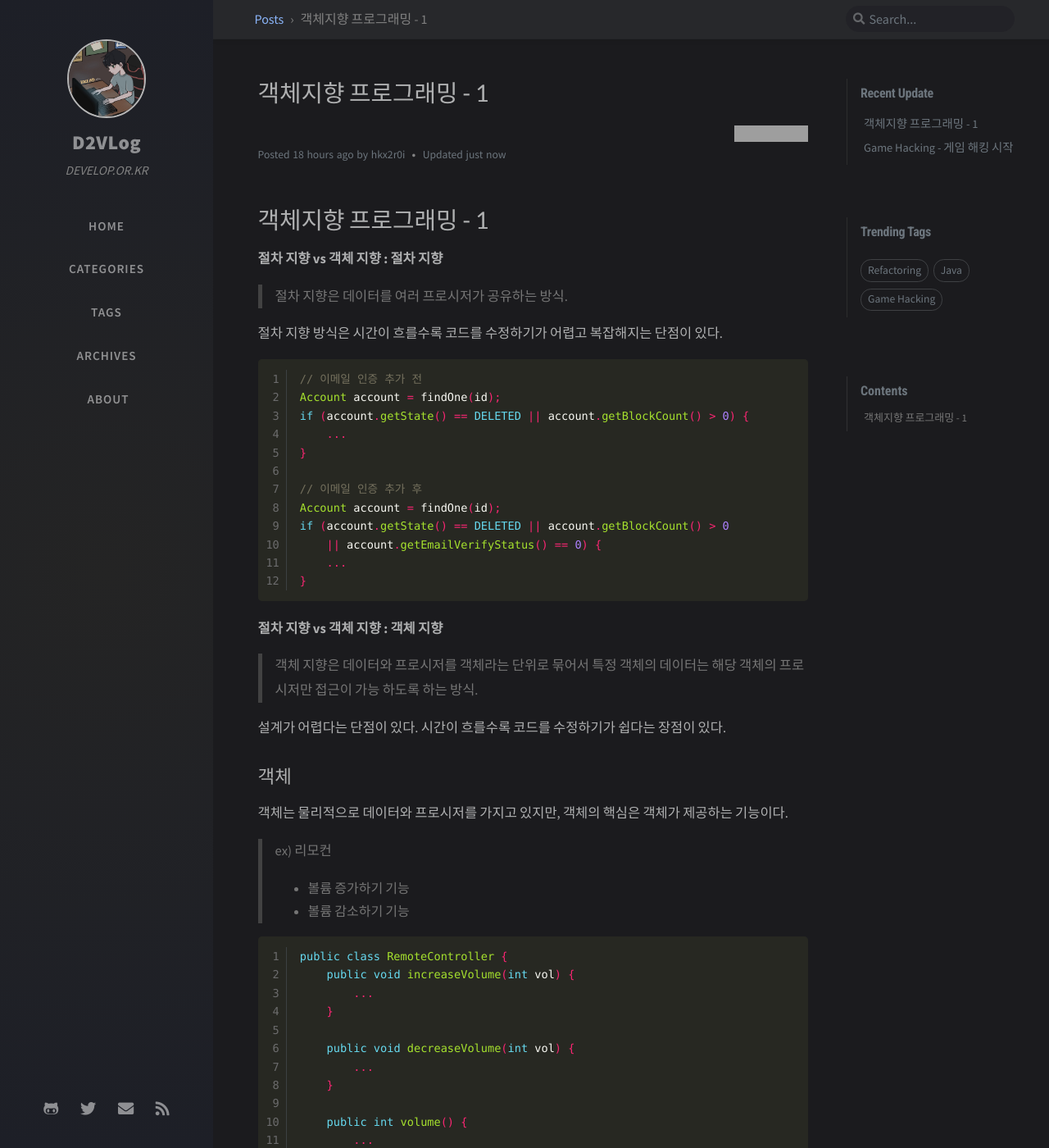
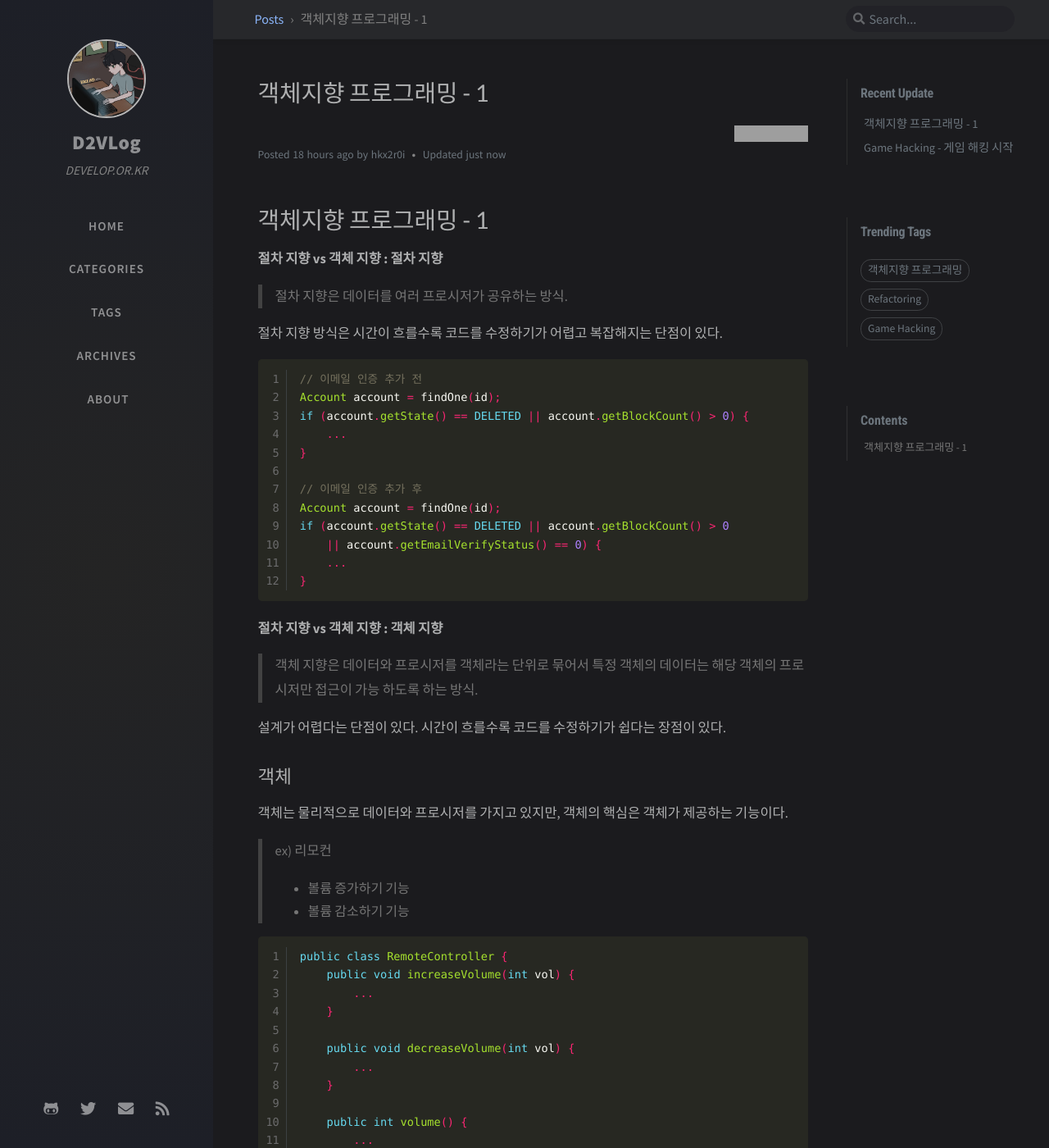
Before and after one commit to 0n1dev/newblog, a Jekyll site: the page built from _posts/2020-08-27-java-1.md, in a window 1280 px wide and 1400 px high. Shown: the whole window at 82% size. Built offline with Jekyll 4.4.1, drawn with Linux system fonts in a browser that asks for light colours; nearby versions of some CDN libraries; comment, search, counter and statistics services are not loaded; some of the changed text lies outside the part shown; grey boxes are pictures that could not be loaded.

Commit message:
Update 객체지향 프로그래밍

```diff
--- a/_posts/2020-08-27-java-1.md
+++ b/_posts/2020-08-27-java-1.md
@@ -2,8 +2,8 @@
 title: 객체지향 프로그래밍 - 1
 author: hkx2r0i
 date: 2020-08-27 21:08:00 +0800
-categories: [Programming, Java]
-tags: [Java]
+categories: [Programming, 객체지향 프로그래밍]
+tags: [객체지향 프로그래밍]
 math: true
 ---
 
```
